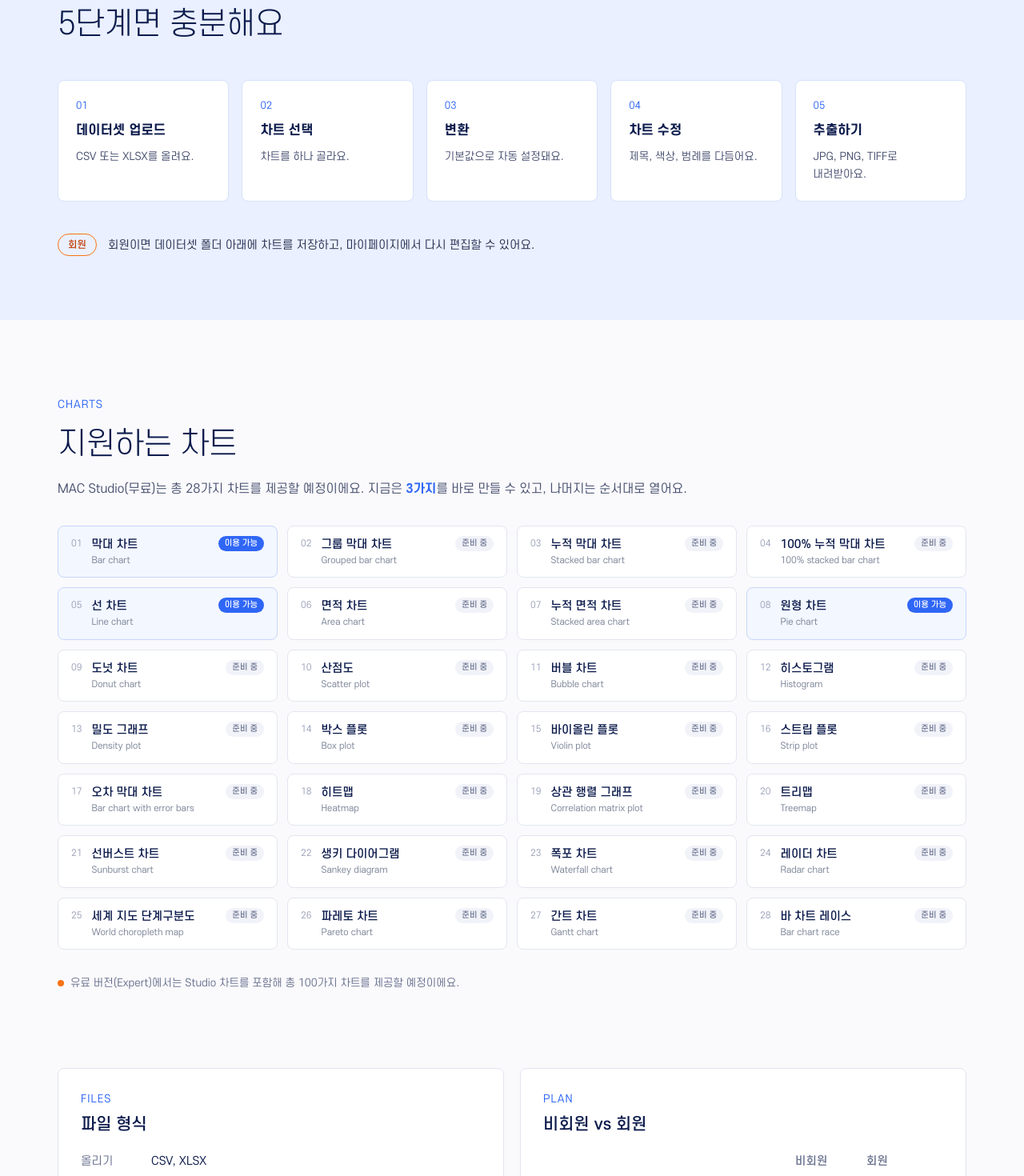
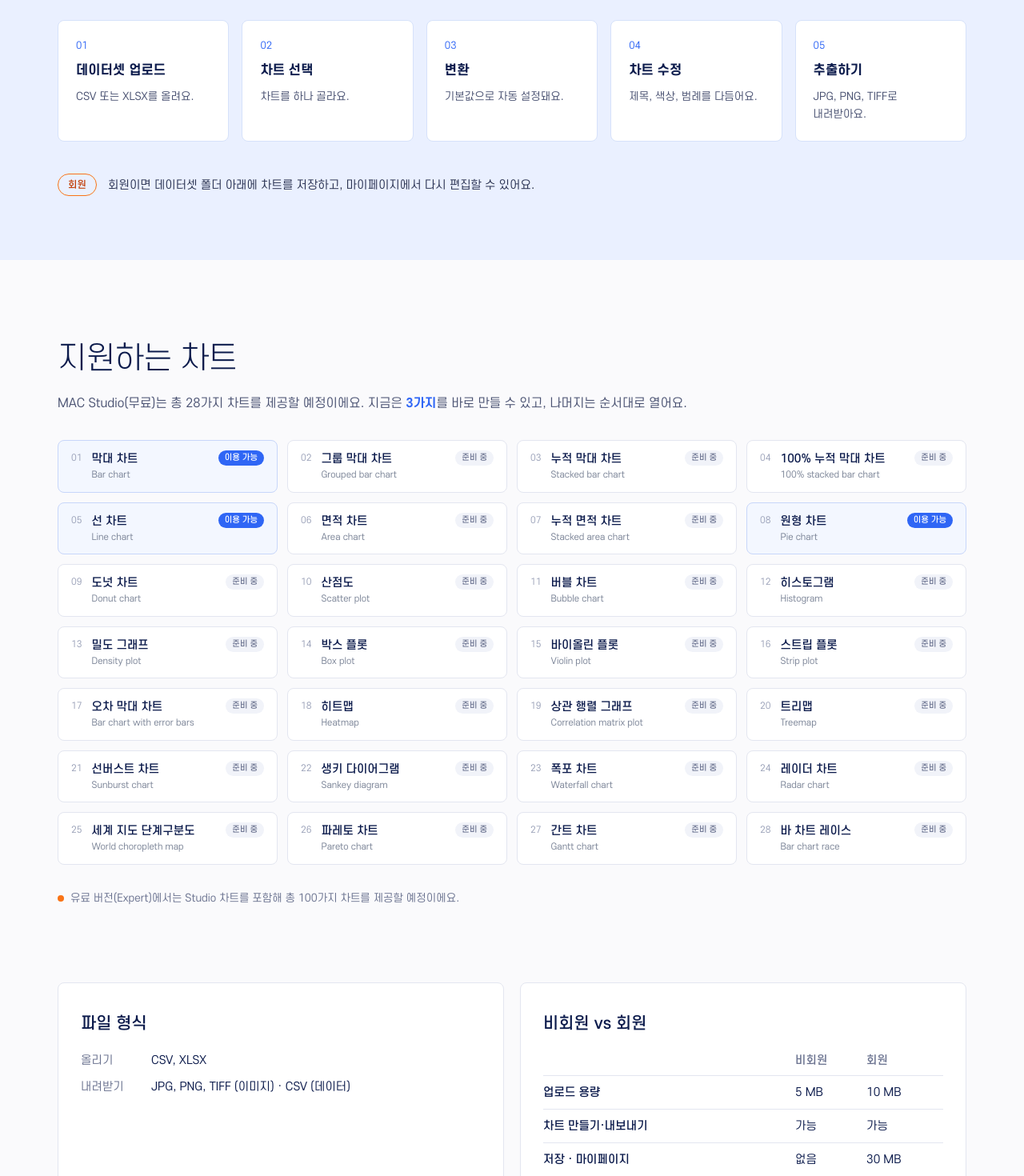
Before and after one commit to MAC-MakeAnimationChart/MAC-Studio, a Next.js app: page / in a window 1280 px wide. Shown: the part 1330-2800 px from the top of the page at 80% size. Built offline with nearby package versions, Linux system fonts and the light colour scheme.

Commit message:
라벨 제거

```diff
--- a/app/guide/page.tsx
+++ b/app/guide/page.tsx
@@ -12,8 +12,6 @@
     "차트가 되는 표 모양, 예시, 샘플 파일, AI에 정리를 맡기는 프롬프트",
 };
 
-const eyebrow =
-  "font-mono text-[13px] tracking-[0.08em] text-[color:var(--c-text-2f66f5)]";
 const card =
   "rounded-lg border border-[color:var(--c-border-e5e8f0)] bg-[color:var(--c-bg-ffffff)]";
 
@@ -21,7 +19,6 @@
   return (
     <main className="mx-auto max-w-[1000px] px-6 pb-24 pt-14 text-[color:var(--c-text-0c1b4c)] sm:px-10">
       <header className="flex flex-col gap-3">
-        <div className={eyebrow}>DATA GUIDE</div>
         <h1 className="text-[36px] font-light leading-[1.2] tracking-[-0.03em] sm:text-[44px]">
           차트가 되는 표, 이렇게 만들어요
         </h1>
@@ -42,7 +39,6 @@
 
       <section className="mt-16 flex flex-col gap-6">
         <div>
-          <div className={eyebrow}>RULES</div>
           <h2 className="mt-2 text-[26px] font-light tracking-[-0.02em]">
             다섯 가지만 지켜 주세요
           </h2>
@@ -82,7 +78,6 @@
 
       <section className="mt-16 flex flex-col gap-6">
         <div>
-          <div className={eyebrow}>COMMON PROBLEMS</div>
           <h2 className="mt-2 text-[26px] font-light tracking-[-0.02em]">
             자주 생기는 문제와 고치는 법
           </h2>
@@ -119,7 +114,6 @@
 
       <section className="mt-16 flex flex-col gap-6">
         <div>
-          <div className={eyebrow}>BY CHART</div>
           <h2 className="mt-2 text-[26px] font-light tracking-[-0.02em]">
             차트마다 필요한 모양
           </h2>
@@ -162,7 +156,6 @@
 
       <section className="mt-16 flex flex-col gap-6">
         <div>
-          <div className={eyebrow}>SAMPLES</div>
           <h2 className="mt-2 text-[26px] font-light tracking-[-0.02em]">
             샘플 파일 내려받기
           </h2>
@@ -175,7 +168,6 @@
 
       <section className="mt-16 flex flex-col gap-6">
         <div>
-          <div className={eyebrow}>AI PROMPT</div>
           <h2 className="mt-2 text-[26px] font-light tracking-[-0.02em]">
             표 정리를 AI에게 맡기기
           </h2>
--- a/app/page.tsx
+++ b/app/page.tsx
@@ -17,23 +17,18 @@
 
 const available = STUDIO_CATALOG.filter((c) => c.available).length;
 
-const eyebrow =
-  "font-mono text-[13px] tracking-[0.08em] text-[color:var(--c-text-2f66f5)]";
-
 export default function Home() {
   return (
     <main className="text-[color:var(--c-text-0c1b4c)]">
       <section className="mx-auto flex max-w-[1200px] flex-col items-center gap-6 px-8 pt-[88px] text-center">
-        <div className={eyebrow}>NO-CODE CHART STUDIO</div>
         <h1 className="text-[40px] font-light leading-[1.15] tracking-[-0.03em] sm:text-[60px]">
           데이터를 올리면,
           <br />
           차트가 완성돼요.
         </h1>
         <p className="max-w-[560px] text-[17px] leading-[1.75] text-[color:var(--c-text-4a5272)]">
-          코딩 없이 CSV나 엑셀 파일만 올리세요. 차트를 고르고 다듬어서 JPG,
-          PNG, TIFF로 바로 내려받을 수 있어요. 파일은 내 브라우저 안에서만
-          처리돼요.
+          코딩 없이 CSV나 엑셀 파일만 올리세요. 차트를 고르고 다듬어서 JPG, PNG,
+          TIFF로 바로 내려받을 수 있어요. 파일은 내 브라우저 안에서만 처리돼요.
         </p>
         <div className="flex flex-wrap justify-center gap-3">
           <Link
@@ -61,7 +56,6 @@
       >
         <div className="mx-auto flex max-w-[1200px] flex-col gap-10 px-8">
           <div className="flex flex-col gap-3">
-            <div className={eyebrow}>HOW IT WORKS</div>
             <h2 className="text-[38px] font-light tracking-[-0.02em]">
               5단계면 충분해요
             </h2>
@@ -97,7 +91,6 @@
         className="mx-auto flex max-w-[1200px] scroll-mt-16 flex-col gap-8 px-8 py-24"
       >
         <div className="flex flex-col gap-3">
-          <div className={eyebrow}>CHARTS</div>
           <h2 className="text-[38px] font-light tracking-[-0.02em]">
             지원하는 차트
           </h2>
@@ -141,7 +134,6 @@
       <section className="mx-auto max-w-[1200px] px-8 pb-24">
         <div className="grid gap-5 md:grid-cols-2">
           <div className="rounded-lg border border-[color:var(--c-border-e3e6f0)] bg-[color:var(--c-bg-ffffff)] p-7">
-            <div className={eyebrow}>FILES</div>
             <h3 className="mt-2 text-[20px] font-medium">파일 형식</h3>
             <dl className="mt-5 grid grid-cols-[88px_1fr] gap-y-3 text-[14px]">
               <dt className="text-[color:var(--c-text-6b7390)]">올리기</dt>
@@ -151,7 +143,6 @@
             </dl>
           </div>
           <div className="rounded-lg border border-[color:var(--c-border-e3e6f0)] bg-[color:var(--c-bg-ffffff)] p-7">
-            <div className={eyebrow}>PLAN</div>
             <h3 className="mt-2 text-[20px] font-medium">비회원 vs 회원</h3>
             <table className="mt-5 w-full text-left text-[14px]">
               <thead>
```
